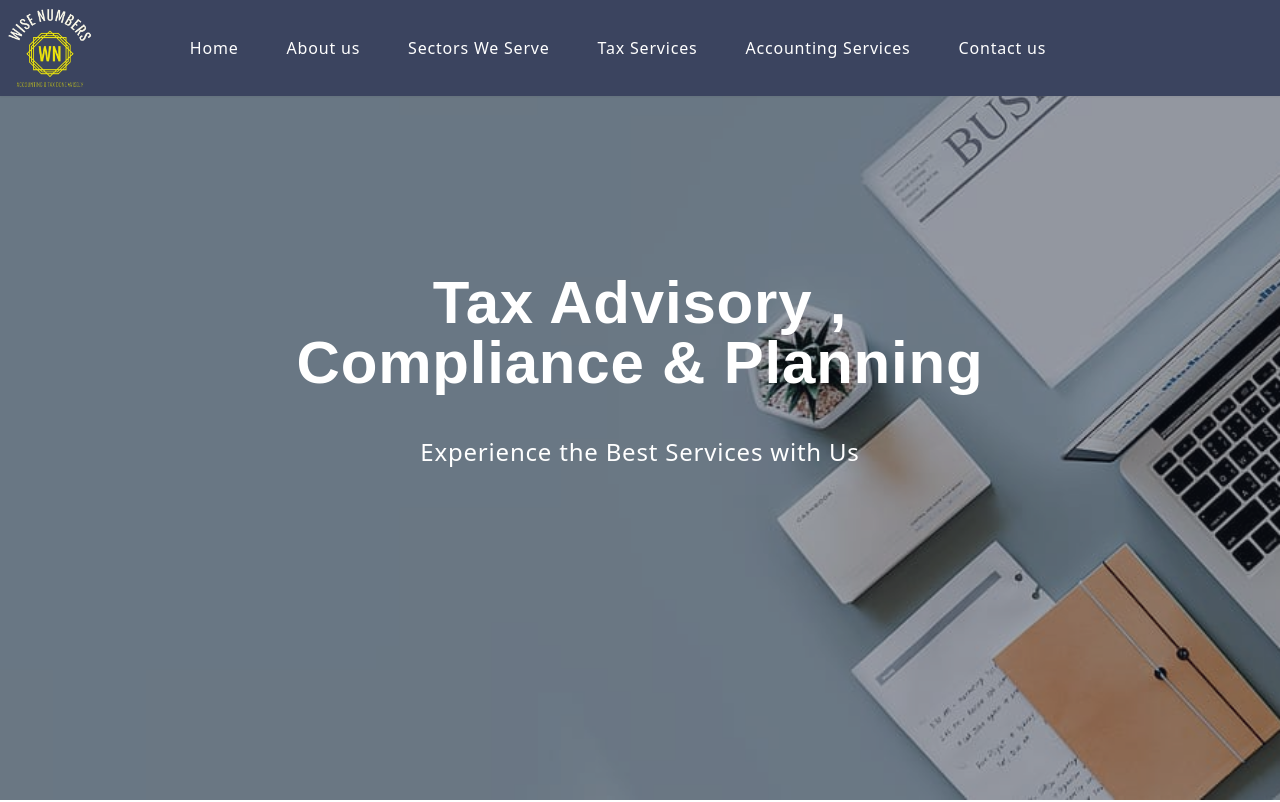
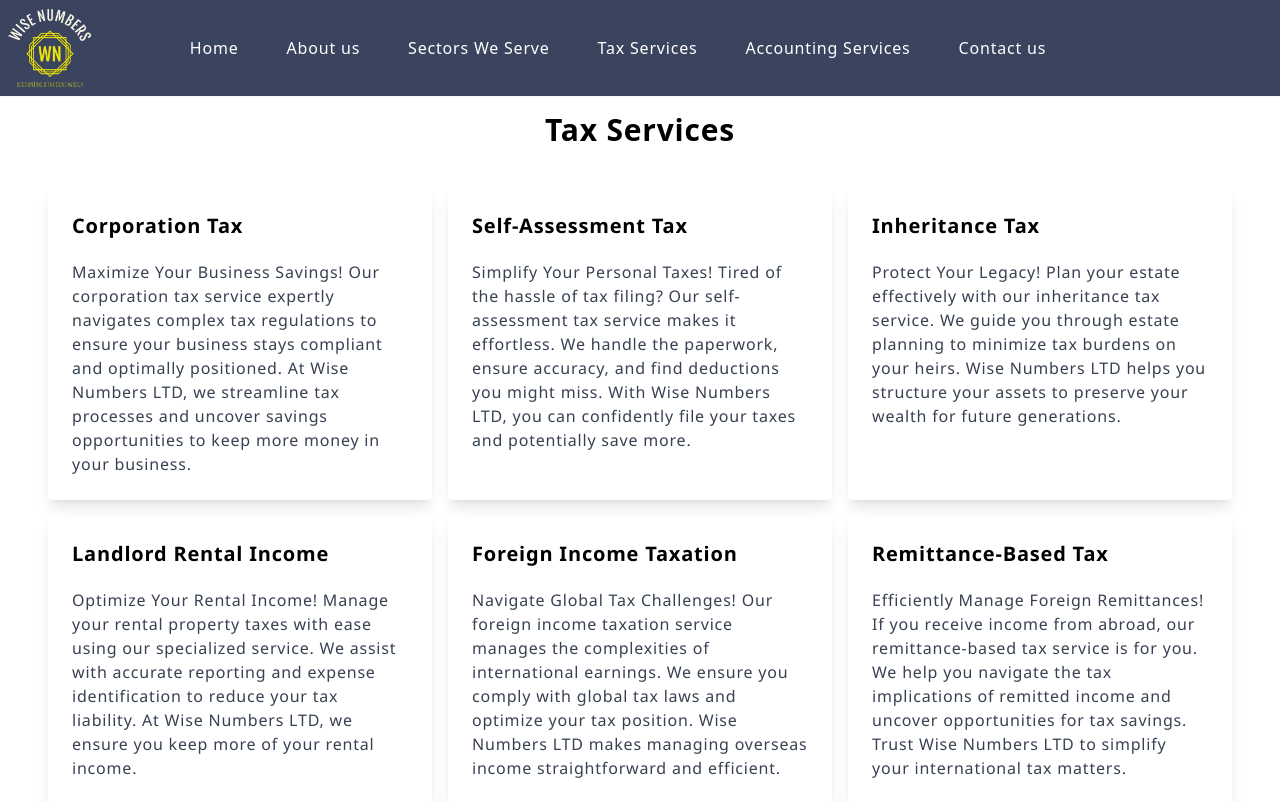
Before and after one commit to muhammadahmadazam/accounts-app, a Next.js app: page /tax in a window 1280 px wide. Shown: the top 802 px of the page. Built offline with nearby package versions, Linux system fonts and the light colour scheme.

Commit message:
completed pages v1

```diff
--- a/components/ServicesContent.js
+++ b/components/ServicesContent.js
@@ -26,7 +26,7 @@ const LogoComponent = () => {
 
         {/* Accounting Services Section */}
         <div className="text-left">
-          <h3 className="text-2xl text-center font-semibold mb-4">Sectors We Serve</h3>
+          <h3 className="text-3xl text-center font-bold mb-10">Sectors We Serve</h3>
           <p className="mb-4">
             At Wise Numbers LTD, we cater to a diverse clientele across various industries, each with its unique requirements. We meticulously identify all allowable tax expenses specific to each sector, ensuring full compliance with tax regulations while focusing on minimizing tax liabilities for every client we serve, so you can keep most of your earnings!
           </p>
--- a/components/taxContent.js
+++ b/components/taxContent.js
@@ -31,7 +31,7 @@ const LogoComponent = () => {
       <div className="flex-1 flex flex-col justify-center items-center bg-white p-8">
         {/* Tax Services Section */}
         <div className="text-left">
-          <h3 className="text-3xl text-center font-bold mb-10">Tax Services:</h3>
+          <h3 className="text-3xl text-center font-bold mb-10">Tax Services</h3>
           <div className="grid grid-cols-1 md:grid-cols-2 lg:grid-cols-3 gap-4">
             {taxServices.map((service, index) => (
               <ContentBox key={index} title={service.title} text={service.text}>
--- a/pages/Train.js
+++ b/pages/Train.js
@@ -11,8 +11,8 @@ const Train = () => {
         <div>
       <Navbar />
 
-        <div className="relative bg-cover bg-center h-screen" style={{ backgroundImage: 'url("/back.jpg")' }}>
-            <div className="absolute inset-0 bg-gray-900 opacity-40"></div>
+        <div className="relative bg-cover bg-center h-screen mt-20" style={{ backgroundImage: 'url("/back.jpg")' }}>
+            {/* <div className="absolute inset-0 bg-gray-900 opacity-40"></div>
             <div className="relative h-full flex flex-col justify-center items-center">
                 <div className="max-w-3xl mx-auto px-6 text-center">
                     <h1 className="text-white text-4xl md:text-6xl font-bold animate-bounce">
@@ -23,7 +23,7 @@ const Train = () => {
                     </p>
 
                 </div>
-            </div>
+            </div> */}
             <AccountingServices/>
             <Logo/>
 <Services/>
--- a/pages/contact.js
+++ b/pages/contact.js
@@ -27,7 +27,7 @@ const Contact = () => {
           </div>
         </div> */}
         <Talk />
-        <div className="bg-white">
+        <div className="bg-white py-4">
           <div className="flex justify-between gap-6 items-center max-w-wrapper mx-auto">
             <div>
               <img src="/icaew-l.png" alt="acca" className="w-[150px] h-auto" />
--- a/pages/story.js
+++ b/pages/story.js
@@ -8,9 +8,9 @@ const Story = () => {
         <div>
       <Navbar />
 
-        <div className="relative bg-cover bg-center h-screen" style={{ backgroundImage: 'url("/back.jpg")' }}>
-            <div className="absolute inset-0 bg-gray-900 opacity-40"></div>
-            <div className="relative h-full flex flex-col justify-center items-center">
+        <div className="relative bg-cover bg-center h-screen mt-20" style={{ backgroundImage: 'url("/back.jpg")' }}>
+            {/* <div className="absolute inset-0 bg-gray-900 opacity-40"></div> */}
+            {/* <div className="relative h-full flex flex-col justify-center items-center">
                 <div className="max-w-3xl mx-auto px-6 text-center">
                     <h1 className="text-white text-4xl md:text-6xl font-bold animate-bounce">
                         Our Story
@@ -20,7 +20,7 @@ const Story = () => {
                     </p>
 
                 </div>
-            </div>
+            </div> */}
 <About/>
 <Testimonial/>
 <Footer/>
--- a/pages/tax.js
+++ b/pages/tax.js
@@ -11,8 +11,8 @@ const Tax = () => {
         <div>
       <Navbar />
 
-        <div className="relative bg-cover bg-center h-screen" style={{ backgroundImage: 'url("/back.jpg")' }}>
-            <div className="absolute inset-0 bg-gray-900 opacity-40"></div>
+        <div className="relative bg-cover bg-center h-screen mt-20" style={{ backgroundImage: 'url("/back.jpg")' }}>
+            {/* <div className="absolute inset-0 bg-gray-900 opacity-40"></div>
             <div className="relative h-full flex flex-col justify-center items-center">
                 <div className="max-w-3xl mx-auto px-6 text-center">
                     <h1 className="text-white text-4xl md:text-6xl font-bold animate-bounce">
@@ -23,7 +23,7 @@ const Tax = () => {
                     </p>
 
                 </div>
-            </div>
+            </div> */}
             <TaxContent/>
             <Logo/>
 
--- a/pages/test.js
+++ b/pages/test.js
@@ -12,10 +12,10 @@ const Business = () => {
       <Navbar />
 
       <div
-        className="relative bg-cover bg-center h-screen"
+        className="relative bg-cover bg-center h-screen mt-20"
         style={{ backgroundImage: 'url("/back.jpg")' }}
       >
-        <div className="absolute inset-0 bg-gray-900 opacity-40"></div>
+        {/* <div className="absolute inset-0 bg-gray-900 opacity-40"></div>
         <div className="relative h-full flex flex-col justify-center items-center">
           <div className="max-w-3xl mx-auto px-6 text-center">
             <h1 className="text-white text-4xl md:text-6xl font-bold animate-bounce">
@@ -25,7 +25,7 @@ const Business = () => {
               Experience the Best Services with Us
             </p>
           </div>
-        </div>
+        </div> */}
         <ServicesContent />
         <Logo />
         <Services />
```
